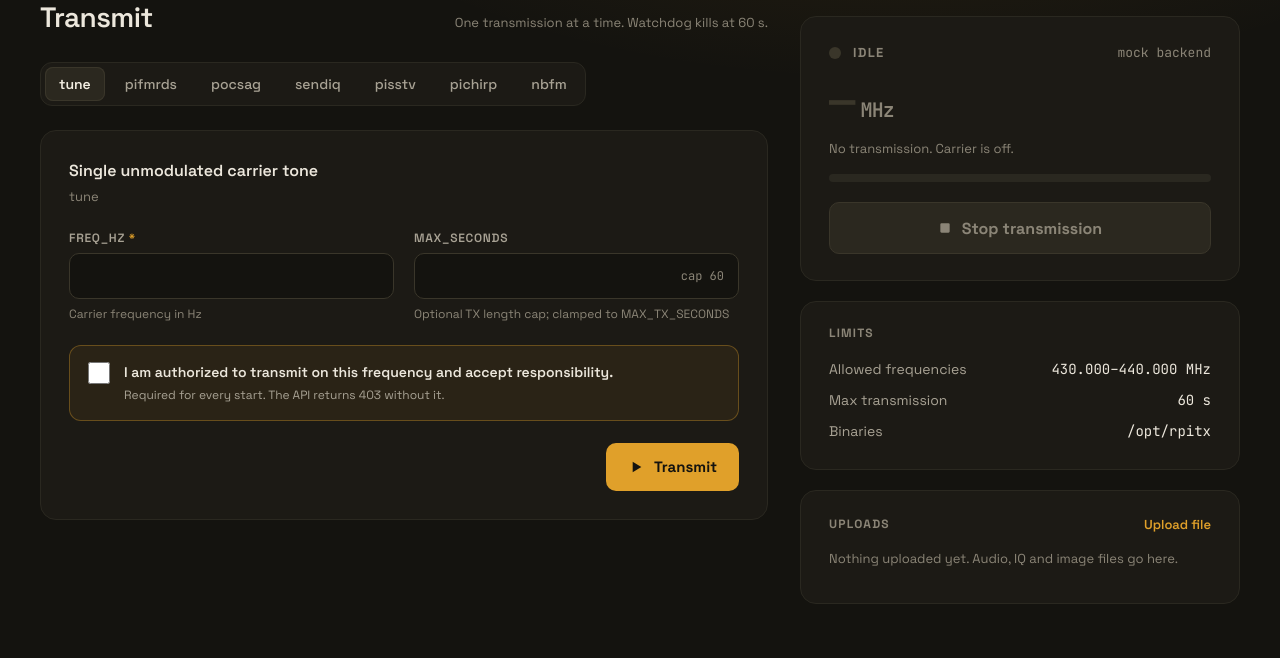
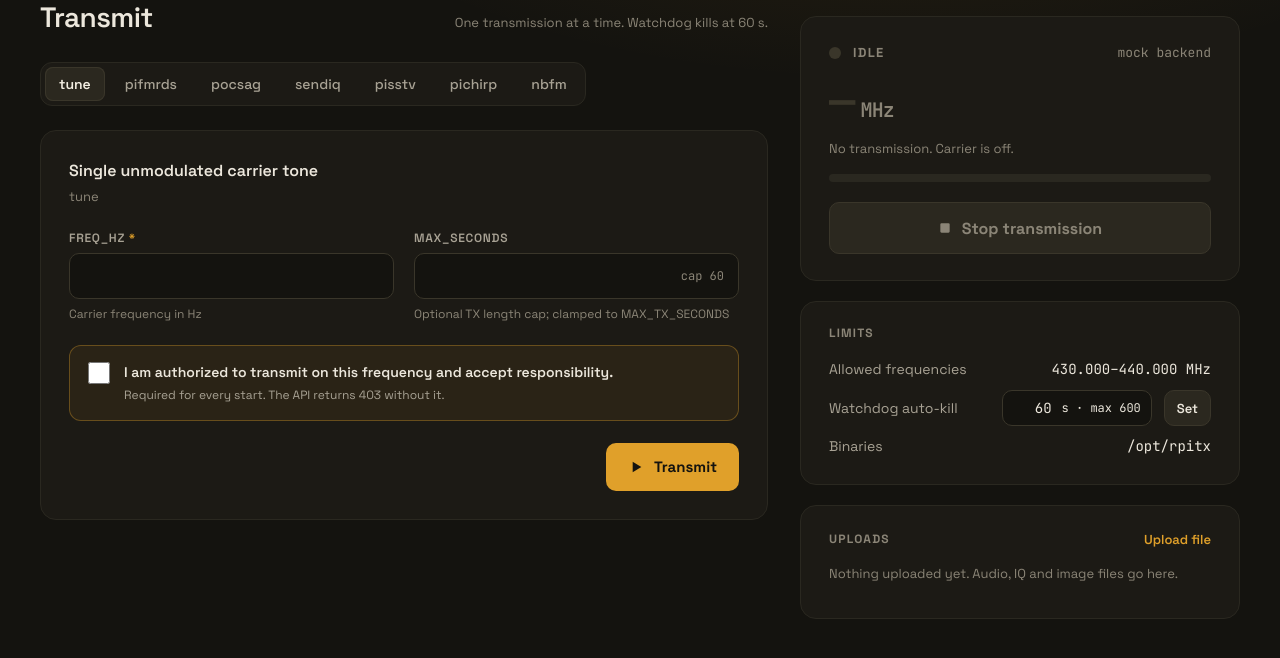
Before and after one commit to CHA0S-CORP/rpibase-tx, a FastAPI app: page / in a window 1280 px wide. Shown: the part 104-762 px from the top of the page. Run offline with FastAPI, Linux system fonts and the light colour scheme; some libraries are stand-ins or nearby versions.

Commit message:
feat: runtime-adjustable watchdog cap
MAX_TX_SECONDS is now the startup value of the watchdog; it can be changed
while running from the dashboard Limits card or `PUT /api/settings`
({"max_tx_seconds": N}), bounded by a new MAX_TX_SECONDS_HARD ceiling
(default 600, NixOS option maxTxSecondsHard with an assertion). The
manager reads settings.max_tx_seconds at each start(), so a change applies
to the next transmission and never to one already running. Resets on
restart.

The Limits card is its own partial; a change updates the transmit header
hint and the form's "cap N" adornment out-of-band so they never disagree.

Co-Authored-By: Claude Fable 5.1 <noreply@anthropic.com>

```diff
--- a/app/static/app.css
+++ b/app/static/app.css
@@ -91,6 +91,15 @@ main { padding: 36px 40px 40px; }
 .panel-head .panel-title { margin-bottom: 0; }
 .kv { display: flex; justify-content: space-between; gap: 12px; align-items: baseline; font-size: 14px; color: var(--muted); padding: 5px 0; }
 .kv .mono { color: var(--fg); text-align: right; }
+.kv.watchdog { margin: 0; align-items: center; }
+.kv.watchdog label { flex: 1 1 auto; }
+.control.small { height: 36px; padding: 0 10px; width: 150px; flex: none; }
+.control.small input { font-size: 14px; }
+.mini {
+  height: 36px; padding: 0 12px; border: 1px solid var(--line-2); border-radius: var(--radius-s);
+  background: var(--panel-2); color: var(--fg); font: 600 13px var(--font); flex: none;
+}
+.limits .banner { margin: 4px 0 8px; }
 
 /* Transmit */
 .tx-head { display: flex; align-items: baseline; justify-content: space-between; gap: 16px; flex-wrap: wrap; }
--- a/app/templates/_form.html
+++ b/app/templates/_form.html
@@ -25,7 +25,7 @@
                {% if required %}required{% endif %}>
         {% endif %}
         {% if field == 'freq_hz' %}<span class="adorn mono mhz"></span>
-        {% elif field == 'max_seconds' %}<span class="adorn mono">cap {{ max_seconds }}</span>
+        {% elif field == 'max_seconds' %}<span id="watchdog-cap" class="adorn mono">cap {{ max_seconds }}</span>
         {% elif spec.get('maxLength') %}<span class="adorn mono">max {{ spec['maxLength'] }}</span>{% endif %}
       </div>
       {% if spec.get('description') %}<small>{{ spec['description'] }}</small>{% endif %}
--- /dev/null
+++ b/app/templates/_limits.html
@@ -0,0 +1,22 @@
+{# Limits card. The watchdog cap is editable at runtime; the hint in the
+   transmit header is updated out-of-band so the two never disagree. #}
+<div class="panel limits" id="limits">
+  <div class="panel-title">Limits</div>
+  {% if err %}<div class="banner err">{{ err }}</div>{% endif %}
+  {% if msg %}<div class="banner ok">{{ msg }}</div>{% endif %}
+  <div class="kv"><span>Allowed frequencies</span><span class="mono">{{ allowlist | fmt_ranges }}</span></div>
+  <form class="kv watchdog" hx-post="/web/settings" hx-target="#limits" hx-swap="outerHTML">
+    <label for="f-watchdog">Watchdog auto-kill</label>
+    <span class="control small">
+      <input id="f-watchdog" name="max_tx_seconds" type="number" class="mono"
+             value="{{ max_seconds }}" min="1" max="{{ max_seconds_hard }}" required>
+      <span class="adorn mono">s · max {{ max_seconds_hard }}</span>
+    </span>
+    <button type="submit" class="mini">Set</button>
+  </form>
+  <div class="kv"><span>Binaries</span><span class="mono">{{ bin_dir }}</span></div>
+</div>
+{% if oob %}
+<span id="watchdog-hint" class="hint" hx-swap-oob="true">One transmission at a time. Watchdog kills at {{ max_seconds }} s.</span>
+<span id="watchdog-cap" class="adorn mono" hx-swap-oob="true">cap {{ max_seconds }}</span>
+{% endif %}
--- a/app/templates/dashboard.html
+++ b/app/templates/dashboard.html
@@ -4,7 +4,7 @@
   <section class="tx-col">
     <div class="tx-head">
       <h1>Transmit</h1>
-      <span class="hint">One transmission at a time. Watchdog kills at {{ max_seconds }} s.</span>
+      <span id="watchdog-hint" class="hint">One transmission at a time. Watchdog kills at {{ max_seconds }} s.</span>
     </div>
 
     <nav class="mode-tabs" id="mode-tabs" aria-label="Mode">
@@ -32,12 +32,7 @@
       <div class="panel"><p class="hint">loading…</p></div>
     </div>
 
-    <div class="panel limits">
-      <div class="panel-title">Limits</div>
-      <div class="kv"><span>Allowed frequencies</span><span class="mono">{{ allowlist | fmt_ranges }}</span></div>
-      <div class="kv"><span>Max transmission</span><span class="mono">{{ max_seconds }} s</span></div>
-      <div class="kv"><span>Binaries</span><span class="mono">{{ bin_dir }}</span></div>
-    </div>
+    {% include "_limits.html" %}
 
     <div id="uploads"
          hx-get="/partials/uploads"
```
Also changed, not shown: CLAUDE.md (+5 -2 lines), app/api/routes.py (+27 -0 lines), app/config.py (+26 -1 lines), app/web/routes.py (+22 -1 lines), tests/test_api.py (+32 -0 lines), README.md, 2 other files.
